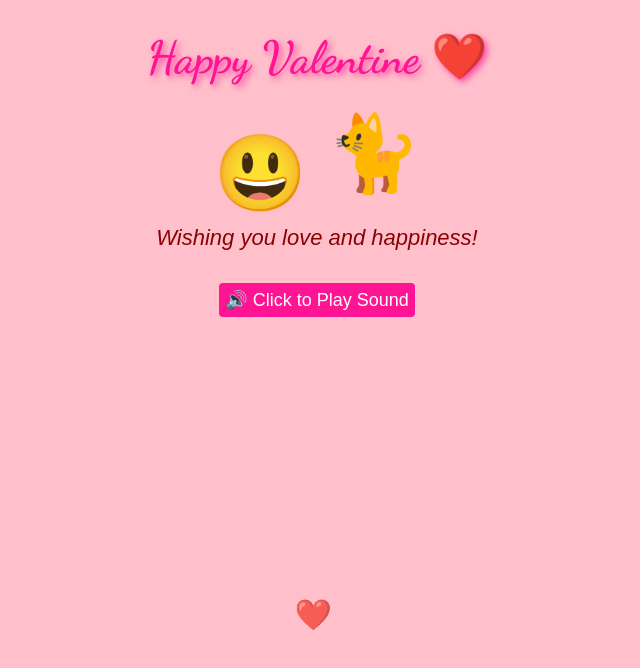
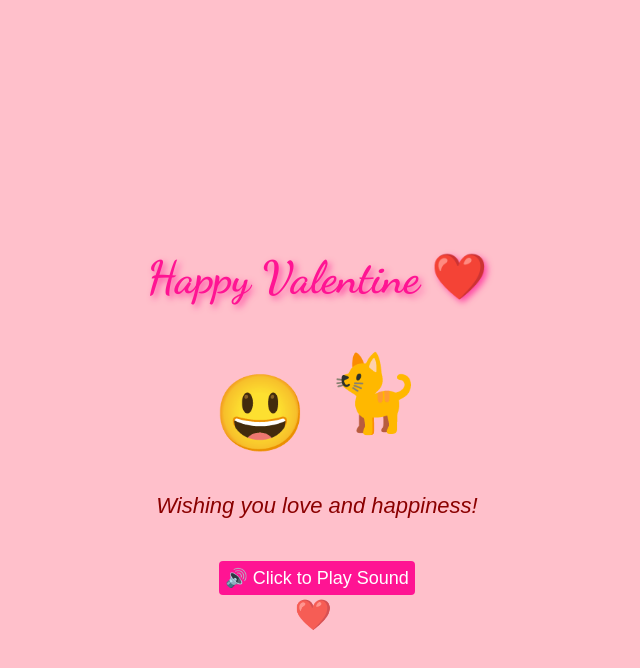
Before and after one commit to higgayon/kesegaranvaletin, a plain HTML site: page index.html in a window 1280 px wide. Shown: the whole page, without its empty margins (323-963 px from the left). Drawn offline with Linux system fonts and the light colour scheme.

Commit message:
Update index.html

```diff
--- a/index.html
+++ b/index.html
@@ -18,6 +18,7 @@
             text-shadow: 3px 3px 6px rgba(255, 20, 147, 0.7);
             opacity: 0;
             animation: fadeIn 2s forwards;
+            margin-top: 250px; /* Move elements down */
         }
         p {
             font-size: 22px;
@@ -32,7 +33,7 @@
             justify-content: center;
             align-items: center;
             gap: 20px;
-            margin: 10px auto;
+            margin: 50px auto; /* Move elements down */
         }
         .smiley {
             font-size: 75px;
@@ -67,7 +68,7 @@
             100% { transform: translateY(-100vh); opacity: 0; }
         }
         #unmute-btn {
-            margin-top: 10px;
+            margin-top: 20px;
             font-size: 18px;
             padding: 6px;
             background: #ff1493;
```
